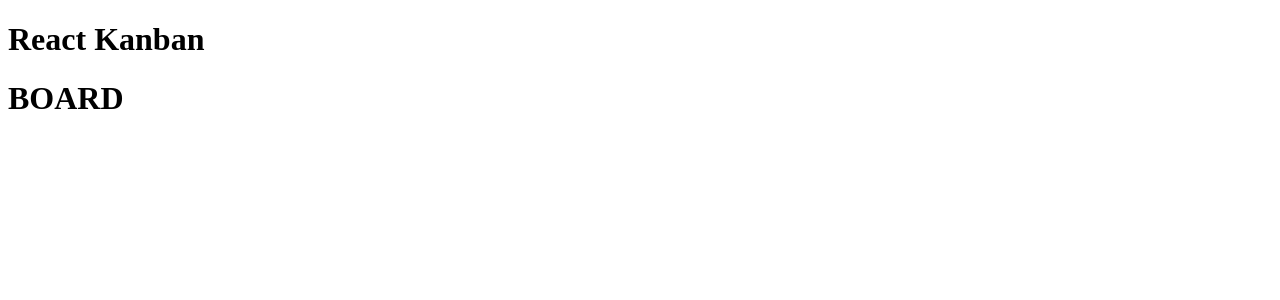
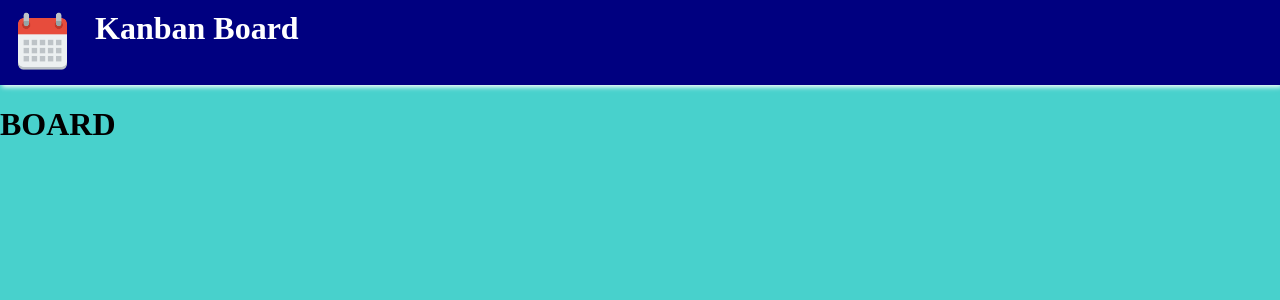
Before and after one commit to BalasundaramVi/Kanban-Board, a React app: page / in a window 1280 px wide. Shown: the top 300 px of the page. Built offline with nearby package versions, Linux system fonts and the light colour scheme; the HTML template or start-up script is replaced by a standard one.

Commit message:
Update Header with CSS and html organization

```diff
--- a/client/public/index.html
+++ b/client/public/index.html
@@ -3,7 +3,8 @@
 <head>
   <meta charset="UTF-8">
   <link rel="stylesheet" href="styles.css">
-  <title>PACK PROJECT</title>
+  <link href="https://fonts.googleapis.com/css?family=Gloria+Hallelujah" rel="stylesheet">
+  <title>KANBAN BOARD</title>
 </head>
 <body>
   <div id="root"></div>
--- a/client/src/components/App.jsx
+++ b/client/src/components/App.jsx
@@ -2,7 +2,7 @@ import React from 'react';
 
 import Header from './Header';
 
-import '../styles/App';
+import '../styles/App.css';
 
 class App extends React.Component {
   constructor(props) {
--- a/client/src/components/Header.jsx
+++ b/client/src/components/Header.jsx
@@ -1,10 +1,13 @@
 import React from 'react';
 
-import '../styles/Header'
+import LOGO from '../../public/assets/calendar-icon.png';
+
+import '../styles/Header.css';
 
 const Header = ({}) => (
   <div className="header">
-    <h1 className="title">React Kanban</h1>
+    <img src={LOGO} className="logo-png" alt="logo" />
+    <h1 className="title">Kanban Board</h1>
   </div>
 );
 
--- a/client/src/styles/Header.css
+++ b/client/src/styles/Header.css
@@ -1,9 +1,21 @@
-body {
-  margin: 0;
-  padding: 0;
+.header {
+  background-color: navy;
+  box-shadow: 2px 2px 5px white;
+  display: flex;
+  align-content: space-around;
 }
 
 .title {
-  margin-top: 0;
-  background-color: navy;
+  margin: 5px;
+  color: white;
+  padding: 5px;
+  display: inline-block;
+  font-family: 'Gloria Hallelujah', cursive;
 }
+
+.logo-png {
+  height: 65px;
+  width: 65px;
+  margin: 5px;
+  padding: 5px;
+}
--- a/package.json
+++ b/package.json
@@ -25,6 +25,7 @@
     "body-parser": "^1.18.3",
     "css-loader": "^2.1.0",
     "express": "^4.16.4",
+    "file-loader": "^3.0.1",
     "morgan": "^1.9.1",
     "path": "^0.12.7",
     "react": "^16.7.0",
```
Also changed, not shown: 1 other file (tests, documents, lock files or other folders).
